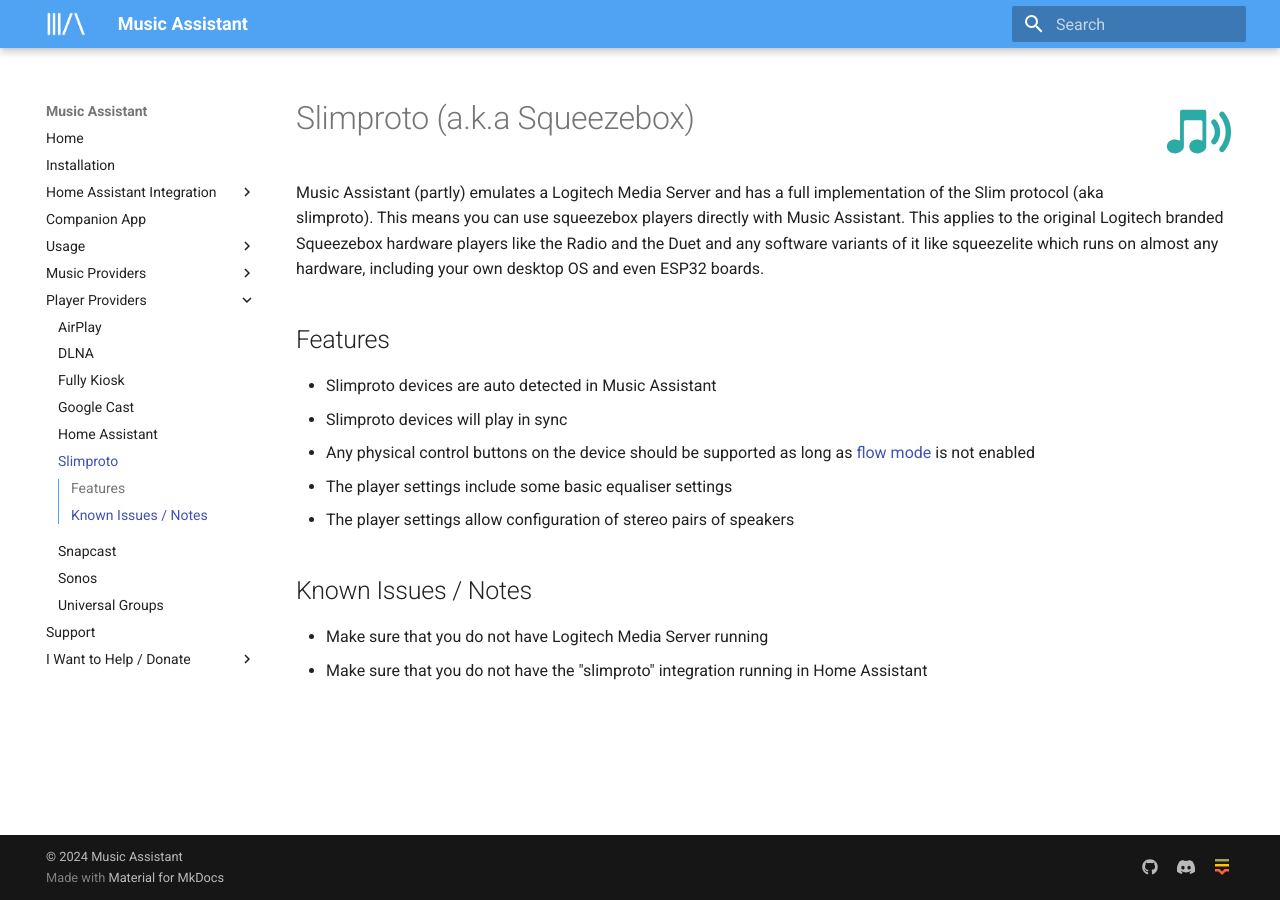
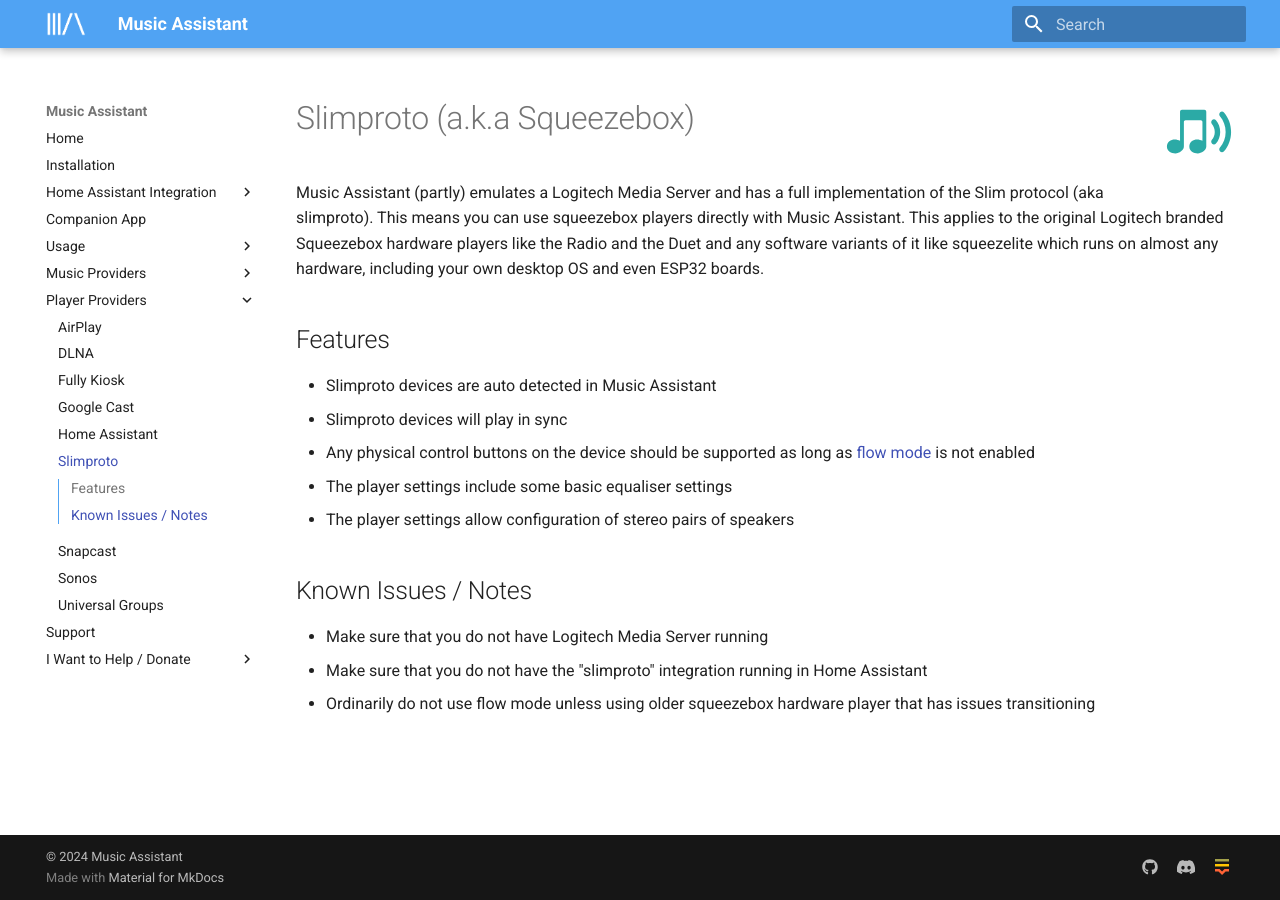
Before and after one commit to pwbriggs/music-assistant.github.io, an MkDocs documentation site: the page built from docs/player-support/slimproto.md, in a window 1280 px wide. Built offline with MkDocs 1.6.1 and Material for MkDocs 9.7.7, drawn with Linux system fonts in a browser that asks for light colours.

Commit message:
Add flow mode info

```diff
--- a/docs/player-support/slimproto.md
+++ b/docs/player-support/slimproto.md
@@ -16,3 +16,4 @@
 
 - Make sure that you do not have Logitech Media Server running
 - Make sure that you do not have the "slimproto" integration running in Home Assistant
+- Ordinarily do not use flow mode unless using older squeezebox hardware player that has issues transitioning
```
